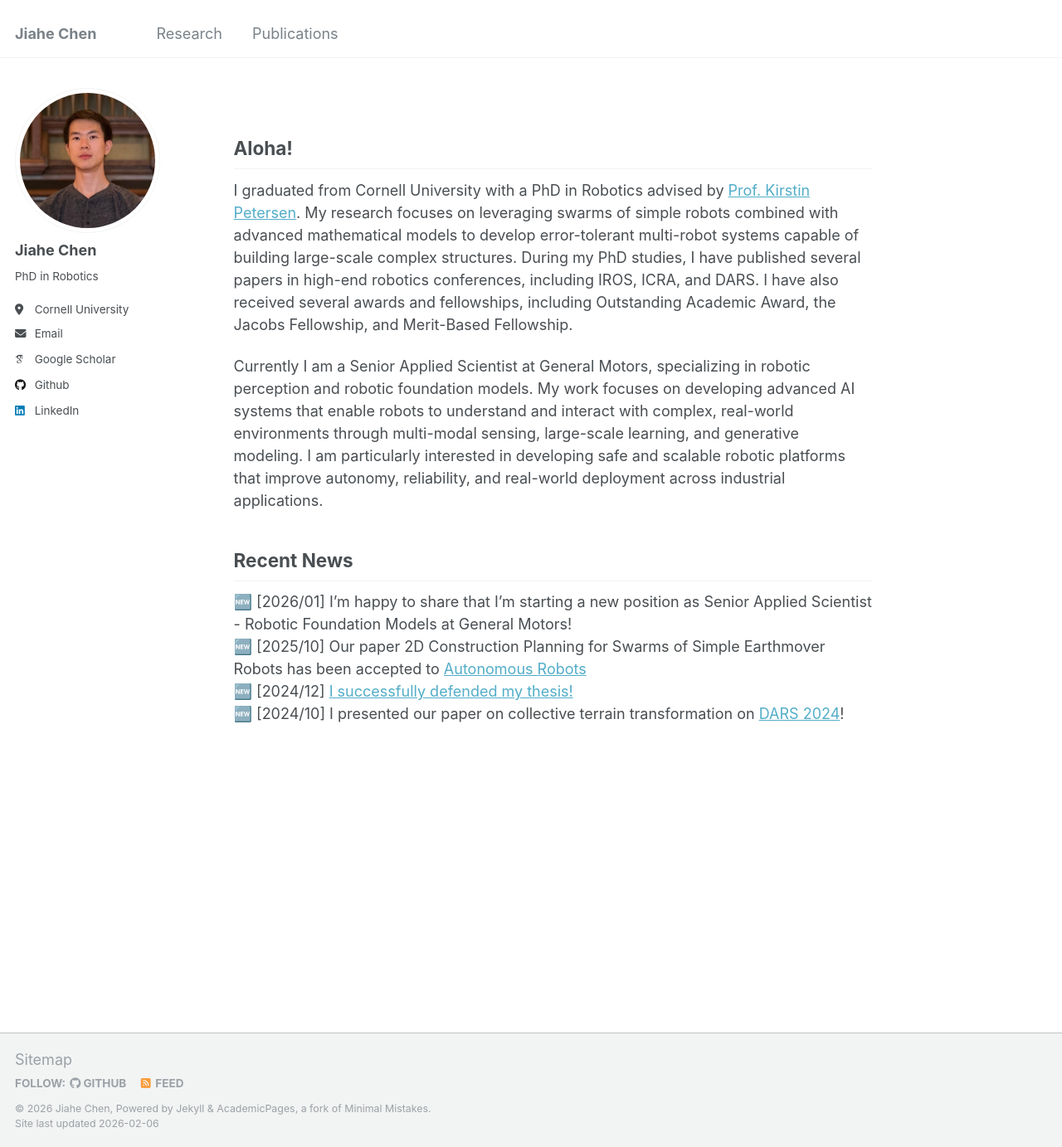
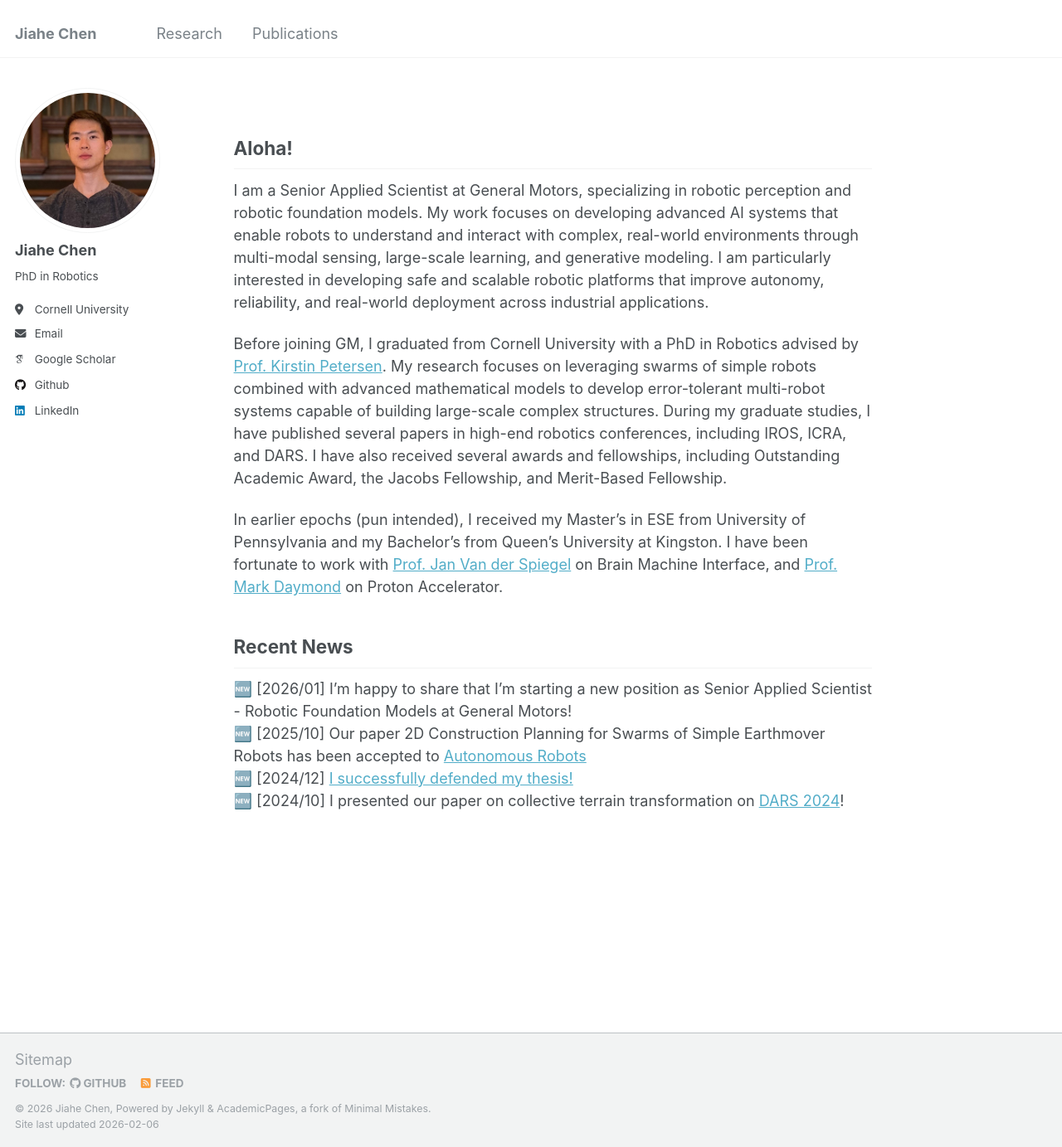
Before and after one commit to Ericland/Ericland.github.io, a Jekyll site: the page built from _pages/about.md, in a window 1280 px wide and 1383 px high. Shown: the whole window at 83% size. Built offline with Jekyll 4.4.1, drawn with Linux system fonts in a browser that asks for light colours; emoji names are drawn with the system emoji font; some web fonts are replaced.

Commit message:
Update about.md

```diff
--- a/_pages/about.md
+++ b/_pages/about.md
@@ -9,12 +9,14 @@ redirect_from:
 
 ## Aloha!
 
-I graduated from Cornell University with a PhD in Robotics advised by [Prof. Kirstin Petersen](https://www.ece.cornell.edu/faculty-directory/kirstin-hagelskjaer-petersen). My research focuses on leveraging swarms of simple robots combined with advanced mathematical models to develop error-tolerant multi-robot systems capable of building large-scale complex structures.
-During my PhD studies, I have published several papers in high-end robotics conferences, including IROS, ICRA, and DARS. I have also received several awards and fellowships, including Outstanding Academic Award, the Jacobs Fellowship, and Merit-Based Fellowship.
-
-Currently I am a Senior Applied Scientist at General Motors, specializing in robotic perception and robotic foundation models.
+I am a Senior Applied Scientist at General Motors, specializing in robotic perception and robotic foundation models.
 My work focuses on developing advanced AI systems that enable robots to understand and interact with complex, real-world environments through multi-modal sensing, large-scale learning, and generative modeling.
 I am particularly interested in developing safe and scalable robotic platforms that improve autonomy, reliability, and real-world deployment across industrial applications.
+
+Before joining GM, I graduated from Cornell University with a PhD in Robotics advised by [Prof. Kirstin Petersen](https://www.ece.cornell.edu/faculty-directory/kirstin-hagelskjaer-petersen). My research focuses on leveraging swarms of simple robots combined with advanced mathematical models to develop error-tolerant multi-robot systems capable of building large-scale complex structures.
+During my graduate studies, I have published several papers in high-end robotics conferences, including IROS, ICRA, and DARS. I have also received several awards and fellowships, including Outstanding Academic Award, the Jacobs Fellowship, and Merit-Based Fellowship.
+
+In earlier epochs (pun intended), I received my Master's in ESE from University of Pennsylvania and my Bachelor's from Queen's University at Kingston. I have been fortunate to work with [Prof. Jan Van der Spiegel](https://www.seas.upenn.edu/~jan/) on Brain Machine Interface, and [Prof. Mark Daymond](https://smithengineering.queensu.ca/directory/faculty/mark-daymond.html) on Proton Accelerator.
 
 ## Recent News
 :new: [2026/01] I’m happy to share that I’m starting a new position as Senior Applied Scientist - Robotic Foundation Models at General Motors!
```
